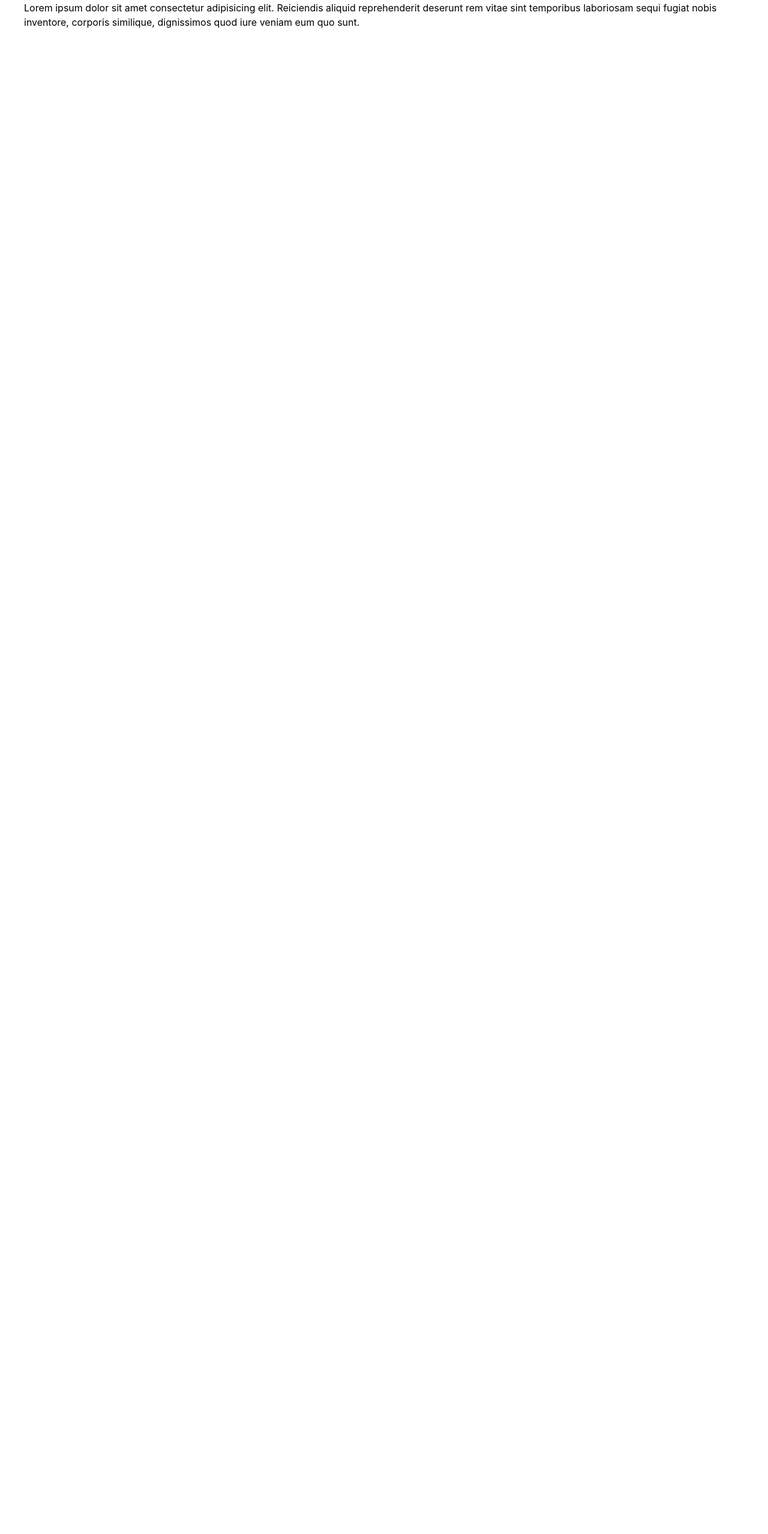
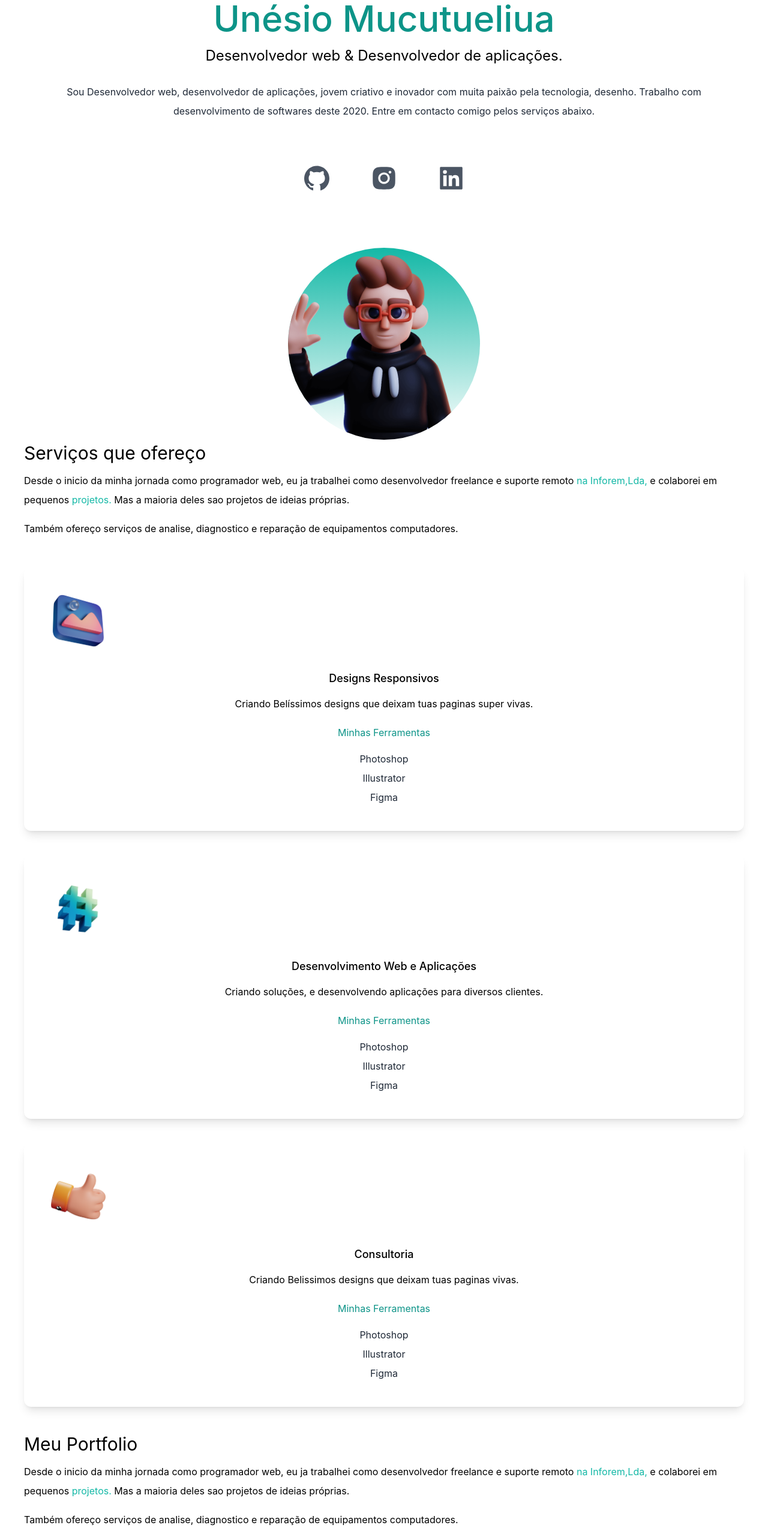
Before and after one commit to Unesio-Severino/React-Tailwind-Portfolio, a Next.js app: page / in a window 1280 px wide. Shown: the part 203-2760 px from the top of the page at 60% size. Before the commit the page ends 800 px from the top, so only its background shows below. Built offline with nearby package versions, Linux system fonts and the light colour scheme.

Commit message:
Styling Main Page.

```diff
--- a/pages/index.tsx
+++ b/pages/index.tsx
@@ -1,23 +1,35 @@
 import Head from 'next/head';
-import {BsFillMoonStarsFill} from 'react-icons/bs';
+import { BsFillMoonStarsFill } from 'react-icons/bs';
+import {
+  AiFillGithub,
+  AiFillInstagram,
+  AiFillLinkedin,
+} from "react-icons/ai";
 
+import Image from "next/image";
+import deved from "../public/dev-ed-wave.png";
+import design from "../public/design.png";
+import code from "../public/code.png";
+import consulting from "../public/consulting.png";
 
 export default function Home() {
   return (
     <div>
       <Head>
-        <title>Unesio Portfolio</title>
+        <title>Unésio Portfolio</title>
         <meta name="description" content="Generated by create next app" />
         <link rel="icon" href="/favicon.ico" />
       </Head>
 
+      {/* PROFILE */}
+
       <main className="bg-white px-10">
         <section className="min-h-screen">
           <nav className="py-10 mb-12 flex justify-between">
-          <h1 className="text-xl font-burtons">Unesio Mucutueliua</h1>
+            <h1 className="text-xl font-burtons">Unésio Mucutueliua</h1>
             <ul className="flex items-center">
               <li>
-                <BsFillMoonStarsFill  className="cursor-pointer text-2xl"/>
+                <BsFillMoonStarsFill className="cursor-pointer text-2xl" />
               </li>
               <li>
                 <a className="bg-gradient-to-r from-cyan-500 to-teal-500 text-white px-4 py-2 rounded-md ml-8" href="#">Resumo</a>
@@ -25,17 +37,103 @@ export default function Home() {
             </ul>
           </nav>
 
-          <div>
-            <h2>Unésio Mucutueliua</h2>
-            <h3>Desenvolvedor web e Desenvolvedor de aplicações.</h3>
-            <p>
-                Lorem ipsum dolor sit amet consectetur adipisicing elit.
-                Reiciendis aliquid reprehenderit deserunt rem vitae sint temporibus
-                laboriosam sequi fugiat nobis inventore, corporis similique,
-                dignissimos quod iure veniam eum quo sunt.
+          <div className="text-center p-10">
+            <h2 className="text-6xl py-2 text-teal-600 font-medium">Unésio Mucutueliua</h2>
+            <h3 className="text-2xl py-2">Desenvolvedor web & Desenvolvedor de aplicações.</h3>
+            <p className="text-md py-5 leading-8 text-gray-800">
+              Sou Desenvolvedor web, desenvolvedor de aplicações, jovem criativo e inovador com muita paixão pela tecnologia, desenho.
+              Trabalho com desenvolvimento de softwares deste 2020. Entre em contacto comigo pelos serviços abaixo.
             </p>
           </div>
-       </section>
+          <div className="text-5xl flex justify-center gap-16 py-3 text-gray-600">
+            <AiFillGithub />
+            <AiFillInstagram />
+            <AiFillLinkedin />
+          </div>
+
+          <div className="relative mx-auto bg-gradient-to-b from-teal-500 rounded-full w-80 h-80 mt-20 overflow-hidden">
+            <Image src={deved} layout="fill" objectFit="cover" />
+          </div>
+
+        </section>
+
+        {/* SERVICES */}
+        <section>
+          <div>
+            <h3 className="text-3xl py-1">Serviços que ofereço</h3>
+            <p className="text-md py-2 leading-8 text-gray-80">
+              Desde o inicio da minha jornada como programador web,
+              eu ja trabalhei como desenvolvedor freelance e suporte remoto
+              <span className="text-teal-500"> na Inforem,Lda, </span>
+              e colaborei em pequenos <span className="text-teal-500">projetos. </span>
+              Mas a maioria deles sao projetos de ideias próprias.
+            </p>
+            <p className="text-md py-2 leading-8 text-gray-80">
+              Também ofereço serviços de analise, diagnostico e reparação de equipamentos computadores.
+            </p>
+          </div>
+
+          <div>
+            <div className="text-center p-10 shadow-lg rounded-xl my-10">
+              <Image src={design} width={100} height={100} />
+              <h3 className="text-lg font-medium pt-8 pb-2">
+                Designs Responsivos
+              </h3>
+              <p className="py-2">
+                Criando Belíssimos designs que deixam tuas paginas super vivas.
+              </p>
+              <h4 className="py-4 text-teal-600">Minhas Ferramentas</h4>
+              <p className="text-gray-800 py-1">Photoshop</p>
+              <p className="text-gray-800 py-1">Illustrator</p>
+              <p className="text-gray-800 py-1">Figma</p>
+            </div>
+
+            <div className="text-center p-10 shadow-lg rounded-xl my-10">
+              <Image src={code} width={100} height={100} />
+              <h3 className="text-lg font-medium pt-8 pb-2">
+                Desenvolvimento Web e Aplicações
+              </h3>
+              <p className="py-2">
+                Criando soluções, e desenvolvendo aplicações para diversos clientes.
+              </p>
+              <h4 className="py-4 text-teal-600">Minhas Ferramentas</h4>
+              <p className="text-gray-800 py-1">Photoshop</p>
+              <p className="text-gray-800 py-1">Illustrator</p>
+              <p className="text-gray-800 py-1">Figma</p>
+            </div>
+
+            <div className="text-center p-10 shadow-lg p-10 rounded-xl my-10">
+              <Image src={consulting} width={100} height={100} />
+              <h3 className="text-lg font-medium pt-8 pb-2">
+                Consultoria
+              </h3>
+              <p className="py-2">
+                Criando Belissimos designs que deixam tuas paginas vivas.
+              </p>
+              <h4 className="py-4 text-teal-600">Minhas Ferramentas</h4>
+              <p className="text-gray-800 py-1">Photoshop</p>
+              <p className="text-gray-800 py-1">Illustrator</p>
+              <p className="text-gray-800 py-1">Figma</p>
+            </div>
+
+          </div>
+        </section>
+        <section>
+          <div>
+            <h3 className="text-3xl py-1">Meu Portfolio</h3>
+            <p className="text-md py-2 leading-8 text-gray-80">
+              Desde o inicio da minha jornada como programador web,
+              eu ja trabalhei como desenvolvedor freelance e suporte remoto
+              <span className="text-teal-500"> na Inforem,Lda, </span>
+              e colaborei em pequenos <span className="text-teal-500">projetos. </span>
+              Mas a maioria deles sao projetos de ideias próprias.
+            </p>
+            <p className="text-md py-2 leading-8 text-gray-80">
+              Também ofereço serviços de analise, diagnostico e reparação de equipamentos computadores.
+            </p>
+          </div>
+        </section>
+
       </main>
     </div>
   );
```
